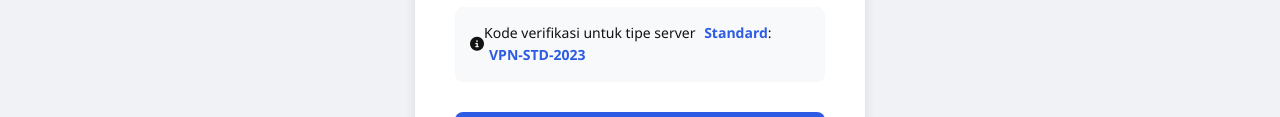
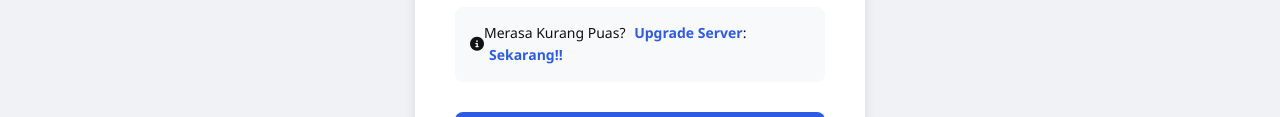
Before and after one commit to zennith077/MyServerKu, a plain HTML site: page index.html in a window 1280 px wide. Shown: the part 677-794 px from the top of the page. Drawn offline with Linux system fonts and the light colour scheme.

Commit message:
Update verification code hint in index.html

```diff
--- a/index.html
+++ b/index.html
@@ -594,7 +594,7 @@
                                 <input type="text" id="verification-code" class="form-control" placeholder="Masukkan kode verifikasi" required>
                                 <div class="verification-code">
                                     <i class="fas fa-info-circle"></i>
-                                    <span>Kode verifikasi untuk tipe server <strong id="selected-server-type">Standard</strong>: <strong id="verification-hint">VPN-STD-2023</strong></span>
+                                    <span>Merasa Kurang Puas? <strong id="selected-server-type">Upgrade Server</strong>: <strong id="verification-hint">Sekarang!!</strong></span>
                                 </div>
                             </div>
 
```
